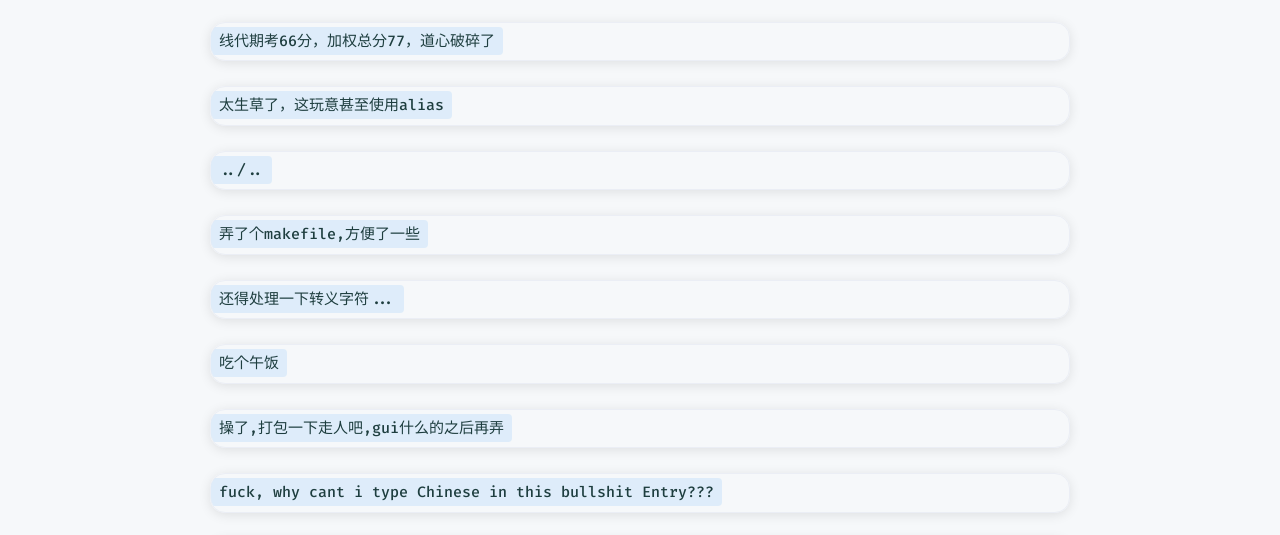
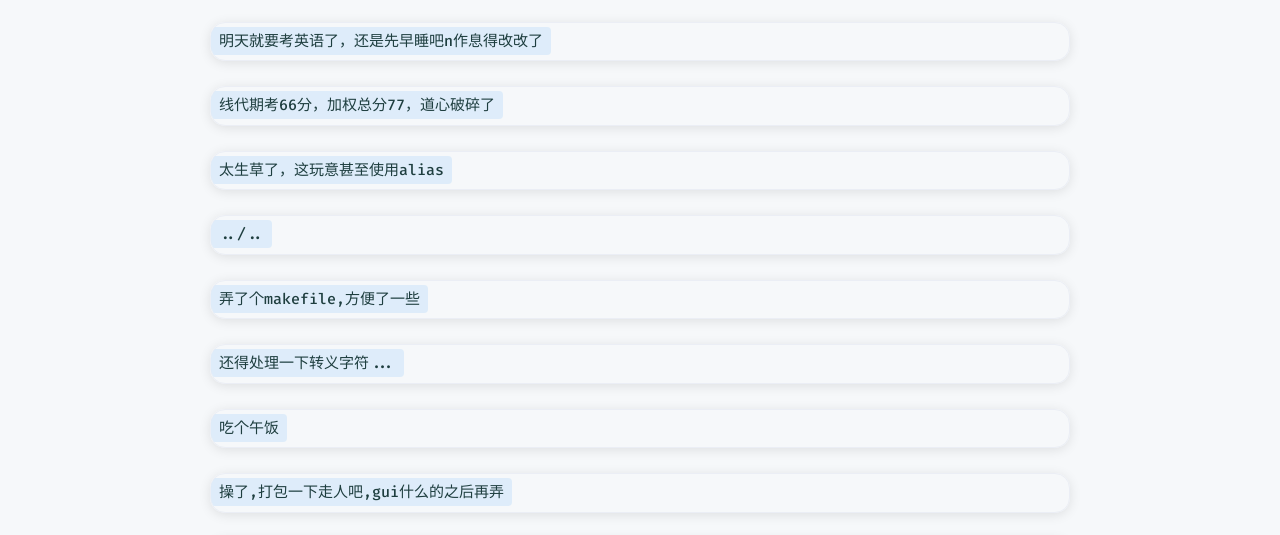
Before and after one commit to 31207/31207.github.io, a plain HTML site: page 碎碎念/index.html in a window 1280 px wide. Shown: the part 258-793 px from the top of the page. Drawn offline with nearby package versions, Linux system fonts and the light colour scheme; a script that the page names is missing.

Commit message:
Site updated: 2024-06-19 22:02:30

```diff
--- a/碎碎念/index.html
+++ b/碎碎念/index.html
@@ -164,7 +164,9 @@
     </div>
 
     <div class="content" v-pre>
-        <h1 id="这是我的碎碎念"><a href="#这是我的碎碎念" class="headerlink" title="这是我的碎碎念"></a>这是我的碎碎念</h1><pre><code class="2024-06-19-16:30:26">线代期考66分，加权总分77，道心破碎了
+        <h1 id="这是我的碎碎念"><a href="#这是我的碎碎念" class="headerlink" title="这是我的碎碎念"></a>这是我的碎碎念</h1><pre><code class="2024-06-19-22:02:29">明天就要考英语了，还是先早睡吧n作息得改改了
+</code></pre>
+<pre><code class="2024-06-19-16:30:26">线代期考66分，加权总分77，道心破碎了
 </code></pre>
 <pre><code class="2024-06-19-14:50:51">太生草了，这玩意甚至使用alias
 </code></pre>
```
